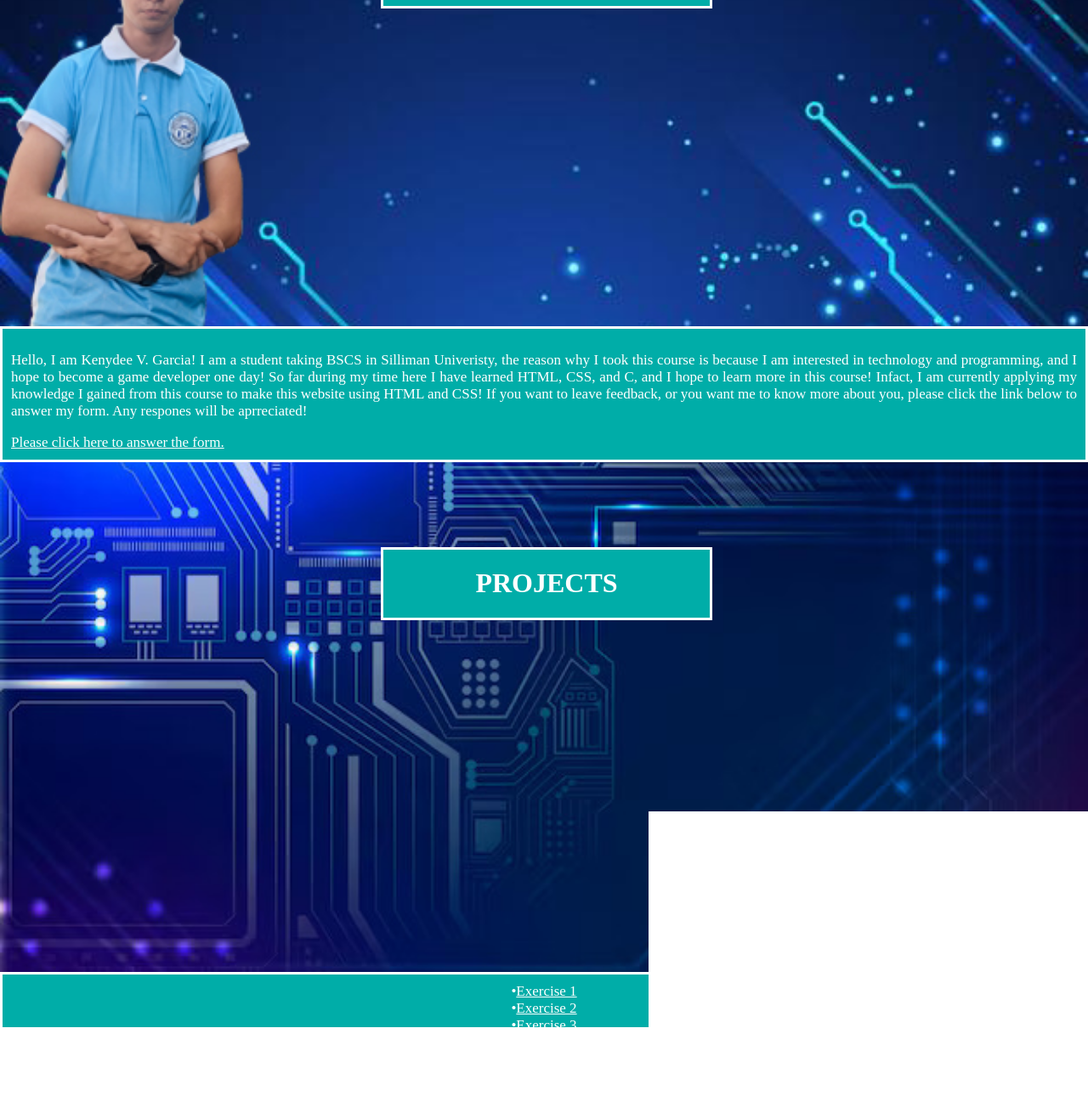
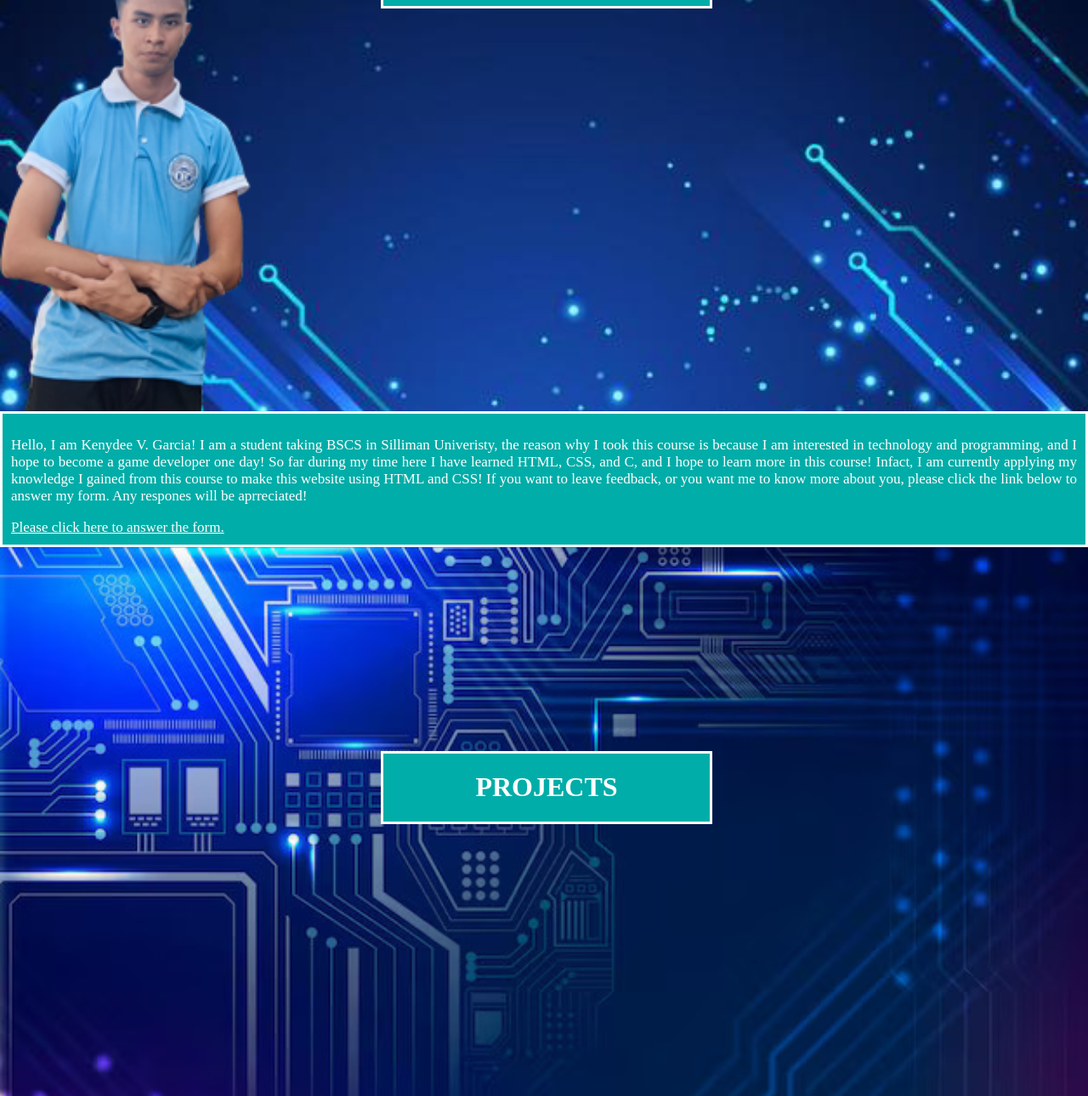
Before and after one commit to DroidX123/ccs1midtermsgarcia, a plain HTML site: page index.html in a window 1280 px wide. Shown: the part 316-1606 px from the top of the page at 85% size. Drawn offline with Linux system fonts and the light colour scheme.

Commit message:
Add files via upload

```diff
--- a/Format11.css
+++ b/Format11.css
@@ -4,7 +4,7 @@ body{
 .bg1 {
   background-image: url("bg1.jpg");
   height:400px;
-  min-height: 700px;
+  min-height: 800px;
   background-attachment: fixed;
   background-position: center;
   background-repeat: no-repeat;
@@ -37,7 +37,7 @@ body{
   background-color: #00ada8;
   position: absolute;
   left: 35%;
-  top: 120%;
+  top: 150%;
   width: 30%;
   text-align: center;
 }
@@ -51,7 +51,7 @@ body{
 }
 .bg2 {
   background-image: url("bg2.jpg");
-  min-height: 600px;
+  min-height: 1000px;
   background-attachment: fixed;
   background-position: center;
   background-repeat: no-repeat;
```
